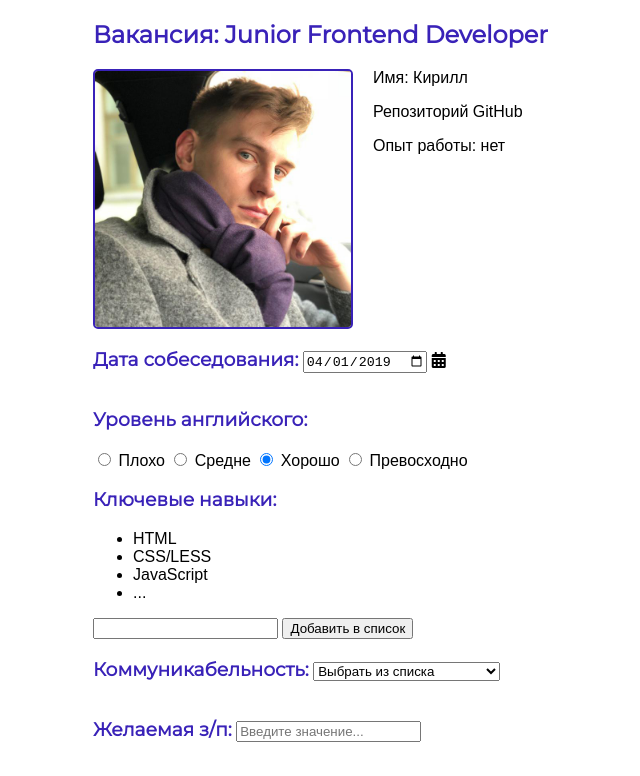
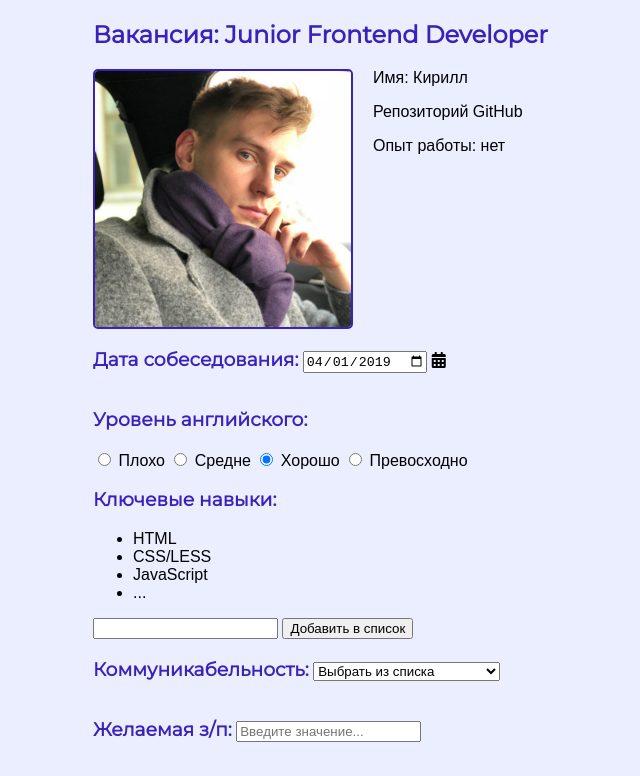
Before and after one commit to kirillchur/lvlUP, a plain HTML site: page index.html in a window 1280 px wide. Shown: the top 776 px of the page, without its empty margins (247-887 px from the left). Drawn offline with Linux system fonts and the light colour scheme.

Commit message:
Update main.css

```diff
--- a/css/main.css
+++ b/css/main.css
@@ -1,7 +1,7 @@
 body{
     padding: 0px;
     margin: 0px;
-    background-color: #fff;
+    background-color: #ebeeff;
     color: #000;
     margin: 0 auto;
     width: 600px;
```
